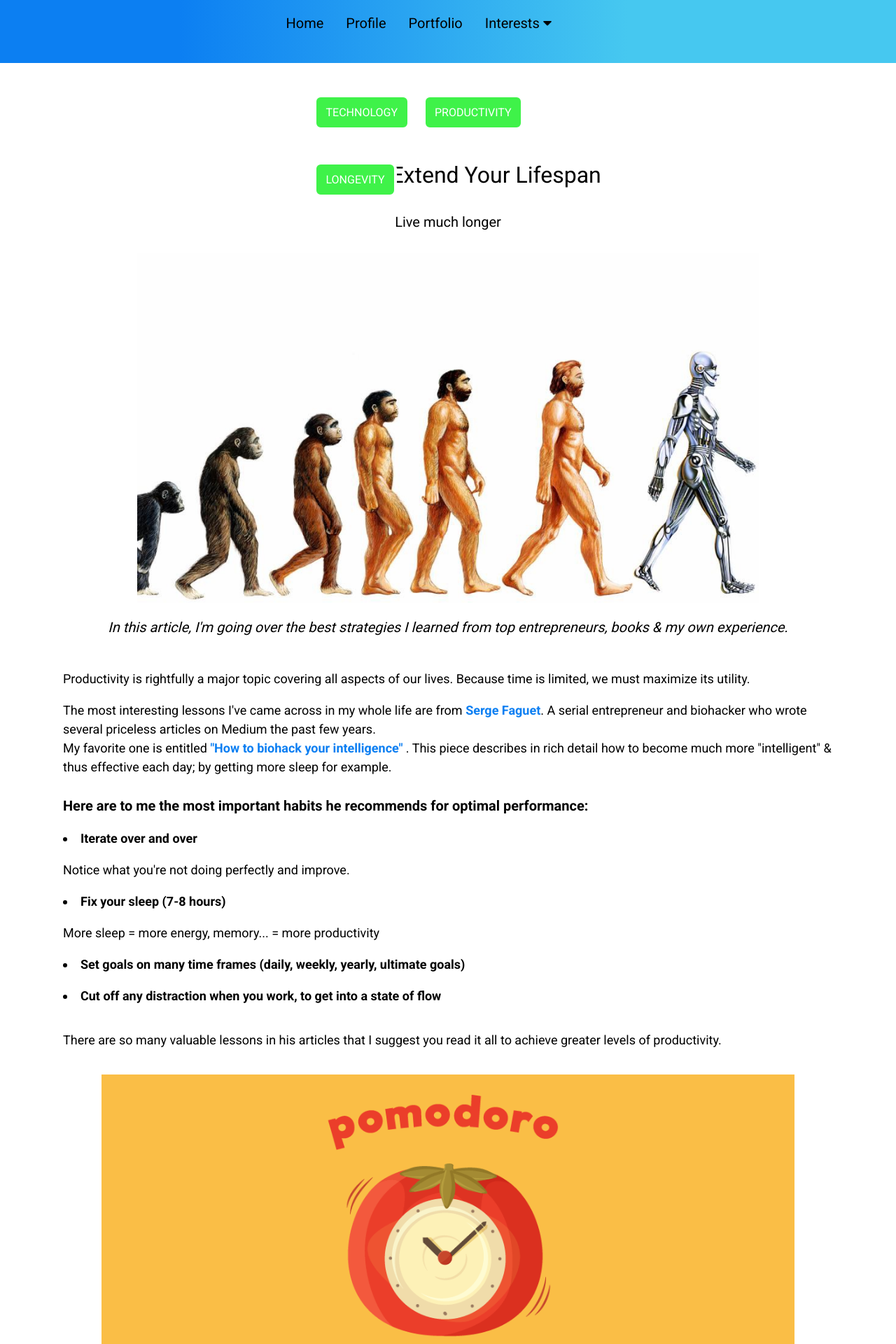
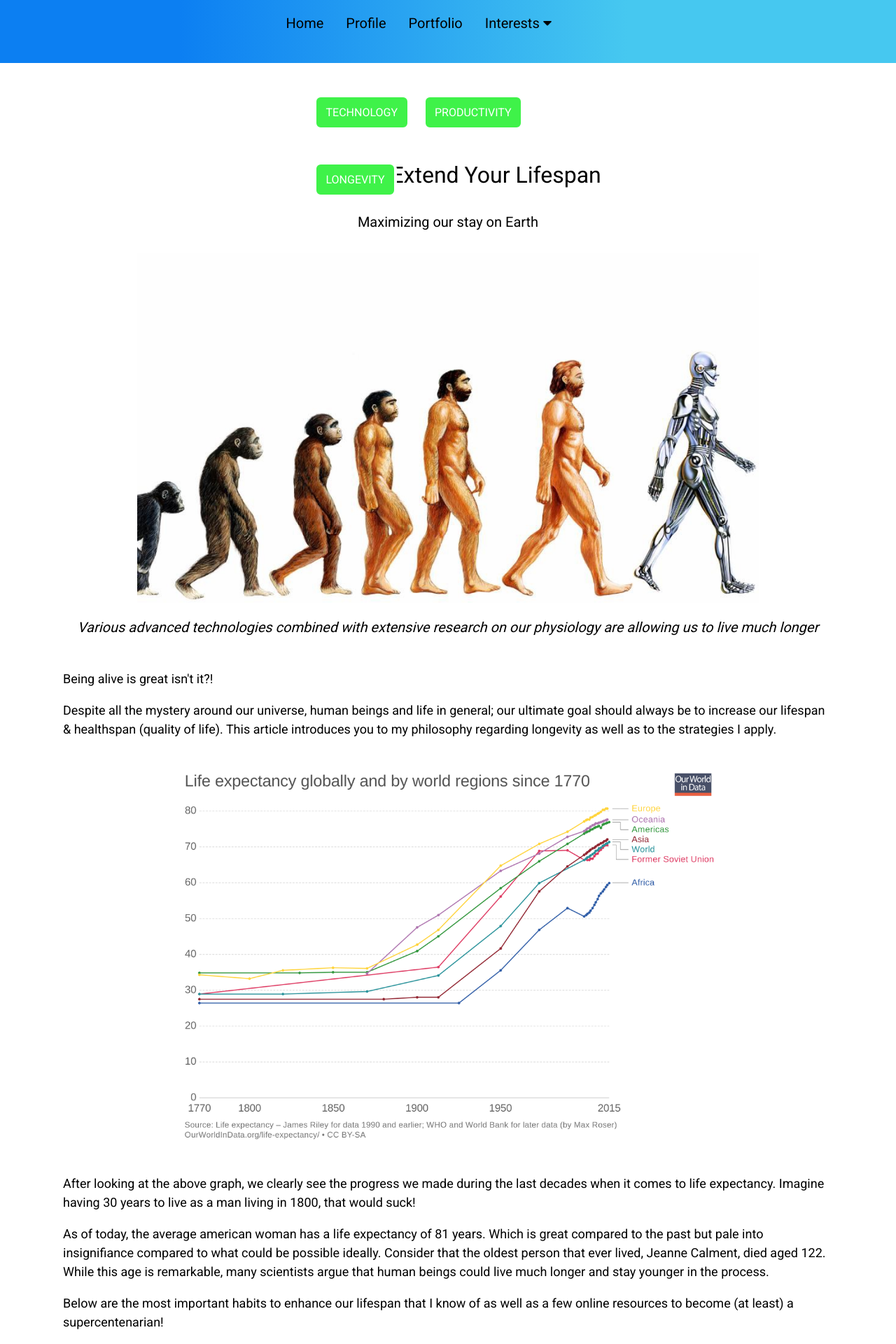
Before and after one commit to BlockProgram/official, a Jekyll site: the page built from _posts/2020-01-04-Extend-Your-Lifespan.md, in a window 1280 px wide. Shown: the top 1920 px of the page at 70% size. Built offline with Jekyll 4.4.1, drawn with Linux system fonts in a browser that asks for light colours; some of the changed text lies outside the part shown.

Commit message:
finishing the posts for blog

```diff
--- a/_posts/2020-01-04-Extend-Your-Lifespan.md
+++ b/_posts/2020-01-04-Extend-Your-Lifespan.md
@@ -10,36 +10,83 @@ posthero: images/git-website-portfolio.png
 
 
   <h2>
-    Live much longer
+    Maximizing our stay on Earth
   </h2>
   <a href="{{ page.permalink}}"><img class="post-img-hero" src="/images/human-evolution.jpeg"
    alt="human evolution">
   </a>
 
   <h3 class="post-summary">
-    In this article, I'm going over the best strategies I learned from top entrepreneurs, books & my own experience.
+    Various advanced technologies combined with extensive research on our physiology are allowing us to live much longer
   </h3>
 
   <p>
-    Productivity is rightfully a major topic covering all aspects of our lives. Because time is limited, we must maximize its utility.
+    Being alive is great isn't it?!
+  </p>
+  <p>
+     Despite all the mystery around our universe, human beings and life in general;
+     our ultimate goal should always be to increase our lifespan & healthspan (quality of life).
+     This article introduces you to my philosophy regarding longevity as well as to the strategies I apply.
   </p>
 
+
+  <img class="post-img" src="/images/life-expectancy.png" alt="life expectancy graph 1770 2018">
+
    <p>
-     The most interesting lessons I've came across in my whole life are from
-     <a href="https://medium.com/@sergefaguet" target="-_blank" rel="noopener">Serge Faguet</a>.
-     A serial entrepreneur and biohacker who wrote several priceless articles on Medium the past few years.
-     <br>
-     My favorite one is entitled
-     <a
-      href="https://medium.com/hackernoon/biohack-your-intelligence-now-or-become-obsolete-97cdd15e395f"
-      target="-_blank" rel="noopener">"How to biohack your intelligence"
-     </a>.
-     This piece describes in rich detail how to become much more "intelligent" & thus effective each day;
-     by getting more sleep for example.
+     After looking at the above graph, we clearly see the progress we made during
+     the last decades when it comes to life expectancy. Imagine having 30 years
+     to live as a man living in 1800, that would suck!
    </p>
 
+   <p>
+     As of today, the average american woman has a life expectancy of 81 years.
+     Which is great compared to the past but pale into insignifiance compared to what could be possible
+     ideally. Consider that the oldest person that ever lived, Jeanne Calment, died aged 122.
+     While this age is remarkable, many scientists argue that human beings could live much longer
+     and stay younger in the process.
+   </p>
+
+   <p>
+     Below are the most important habits to enhance our lifespan that I know of as well as a
+     few online resources to become (at least) a supercentenarian!
+
+   </p>
+
+   <h3>
+     Sleep
+   </h3>
+
+   <h3>
+     Intermittent Fasting
+   </h3>
+
+   <h3>
+     Exercise
+   </h3>
+
+
+
+   <h3>Longevity Mentors: Serge Faguet, Petter Attia, Aubrey de Grey, Singularity University</h3>
+
+   <p>
+     In first place on my "live longer" list comes Serge Faguet's advices. He's an entrepreneur & biohacker who
+     completely changed my daily life thanks to his
+     <a href="https://medium.com/@sergefaguet" target="-_blank" rel="noopener">Medium articles</a>.
+     Optimization at every level is an obsession for him so it's no surprise he gives the best insights on longevity.
+   </p>
+   <p>
+     Serge's health is monitored by one of best longevity experts on
+     AUBREY DE GREY --> Youtube Video & Introduce Longevity Escape Velocity
+     , PETTER ATIA, SINGULARITY UNIVERSITY for Resources
+     https://peterattiamd.com/start-here/
+   </p>
+
+  <iframe width="700" height="400" src="https://www.youtube.com/embed/fp8lFMkenoU"
+  frameborder="0" allow="accelerometer; autoplay; encrypted-media; gyroscope; picture-in-picture"
+  allowfullscreen></iframe>
+
   <h3>
-    Here are to me the most important habits he recommends for optimal performance:
+    Futuristic therapies: Stop aging, switch bodies & more crazy stuff
   </h3>
 
   <div class="list-post-achievingmore">
--- a/css/main.css
+++ b/css/main.css
@@ -545,7 +545,7 @@ left: 38px;
   padding-bottom: 5vh;
 }
 .interests-container h1 {
-  margin: 2vh 0 5vh;
+  margin: 4vh 0 5vh;
 }
 .interests-container a {
   color: #fff;
@@ -587,7 +587,7 @@ left: 38px;
   text-align: center;
 }
 .category-container h1 {
-  margin: 2vh 0 5vh;
+  margin: 2vh 0 6vh;
 }
 
 /*POST STYLES */
@@ -625,6 +625,7 @@ left: 38px;
   display: block;
   margin: 4vh auto;
   max-width: 90%;
+  max-height: 550px;
 }
 .last-sentence-post {
   margin: 6vh 0 2vh;
--- a/index.html
+++ b/index.html
@@ -177,7 +177,7 @@ layout: default
   </p>
 
   <p class="topleft-text style-text">
-    First styled website created during the Learn Enough CSS & Layout tutorial
+    First styled website created during the Learn Enough CSS & Layout course
     <br>
     <br>
     - CSS, HTML, Jekyll & Git
```
Also changed, not shown: images/life-expectancy.png (added).
